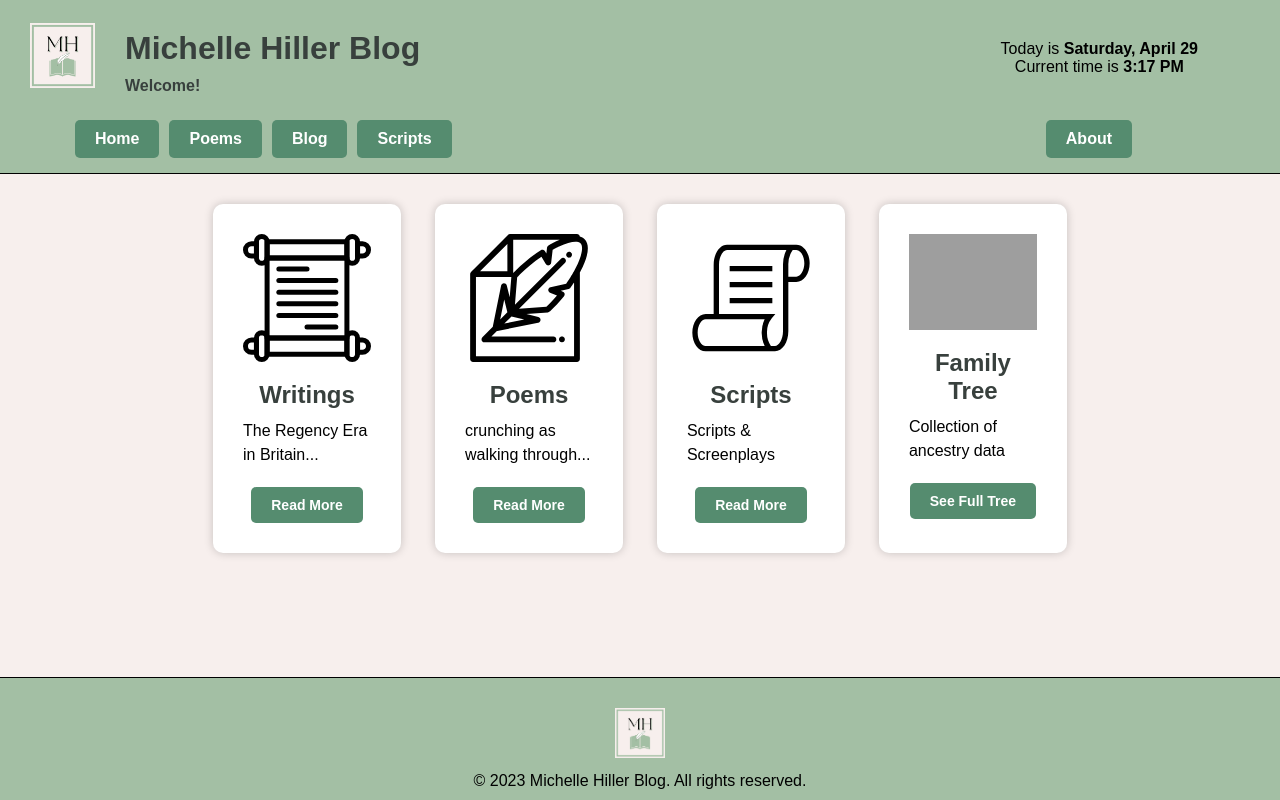
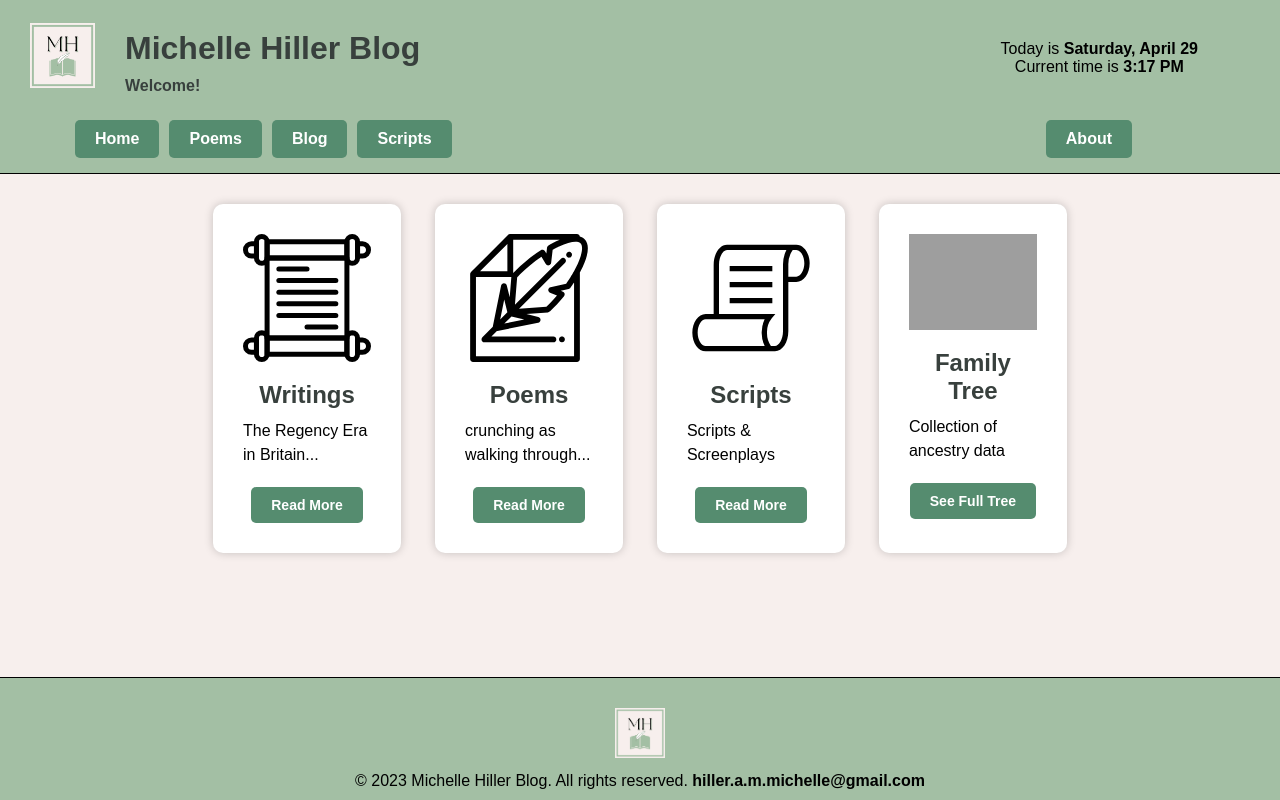
Before and after one commit to hillerami/hillerami.github.io, a plain HTML site: page index.html in a window 1280 px wide. Drawn offline with Linux system fonts and the light colour scheme; grey boxes are pictures that could not be loaded.

Commit message:
update footer to include email

```diff
--- a/index.html
+++ b/index.html
@@ -80,7 +80,12 @@
 
     <footer>
         <img class="footer-logo" src="./files/images/logo.png" alt="logo">
-        <p> &copy; <span id="currentYear"></span> Michelle Hiller Blog. All rights reserved.</p>
+        <p>
+            &copy; <span id="currentYear"></span> Michelle Hiller Blog. All rights reserved.
+            <a href="mailto: hiller.a.m.michelle@gmail.com">
+                hiller.a.m.michelle@gmail.com
+            </a>
+        </p>
     </footer>
 
     <!-- Add reference to your CSS file and any other scripts just before the closing body tag -->
--- a/styles/style.css
+++ b/styles/style.css
@@ -185,3 +185,10 @@ a {
     width: 50px;
     height: 50px;
 }
+footer a {
+    color: inherit;
+    font-weight: 600;
+}
+footer a:hover {
+    color: #007bff;
+}
```
Also changed, not shown: pages/about.html (+6 -1 lines), pages/blog.html (+6 -1 lines), pages/interactive-story.html (+6 -1 lines), pages/poems.html (+6 -1 lines), pages/script.html (+6 -1 lines).
